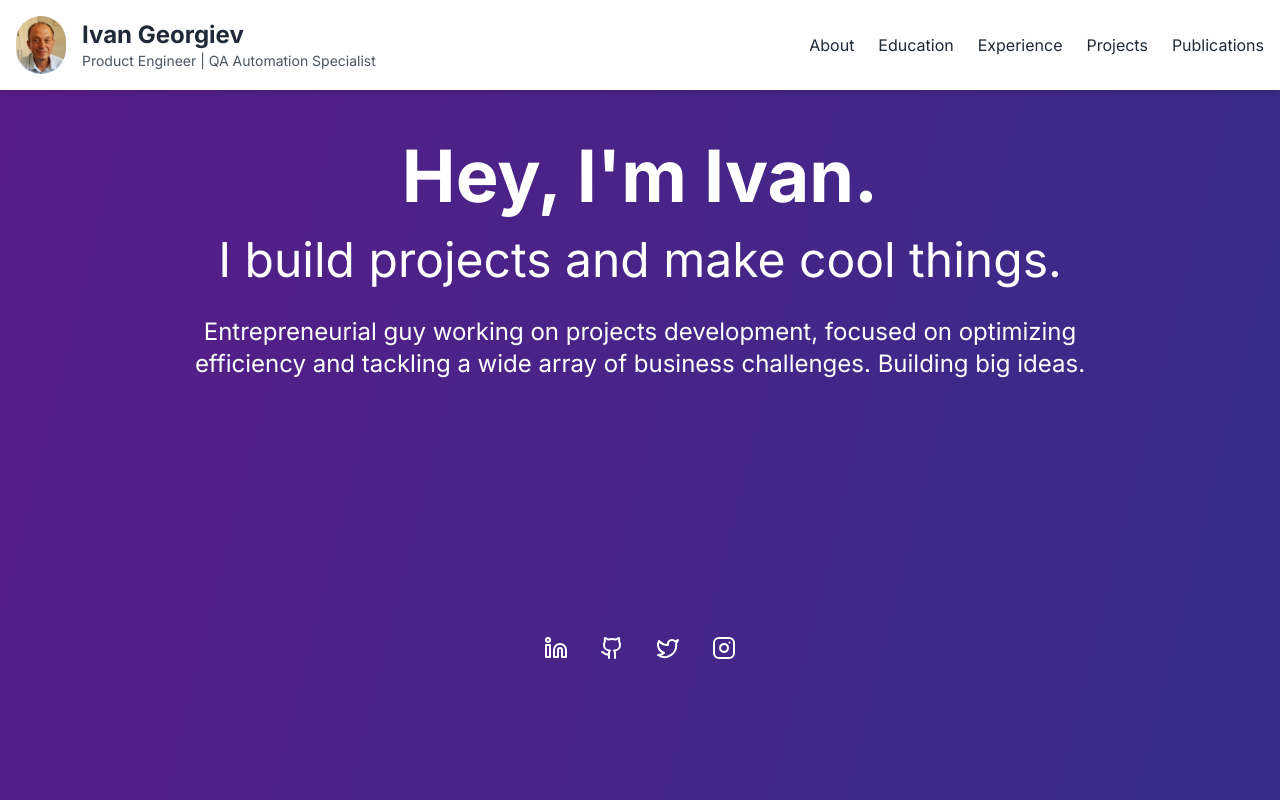
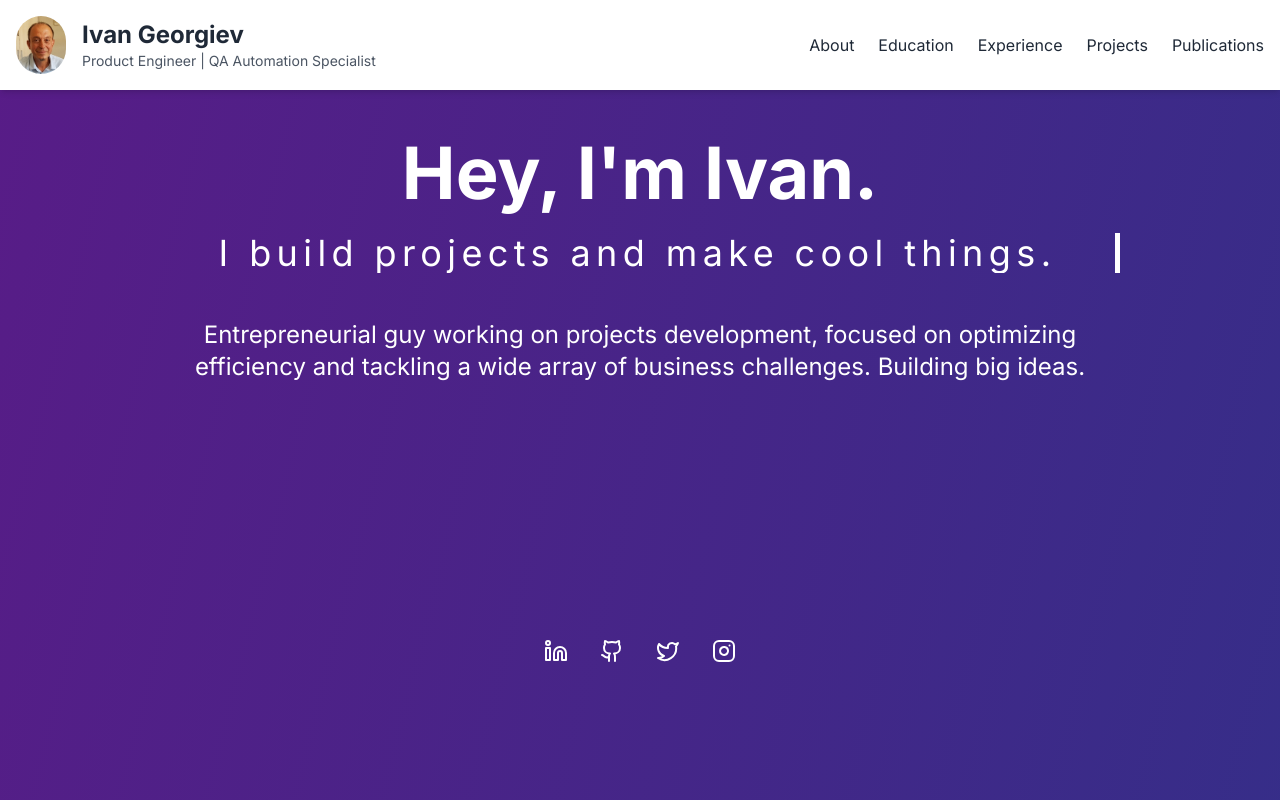
Before and after one commit to i11g/My-new-site, a Next.js app in the folder my-app/: page / in a window 1280 px wide. Shown: the top 800 px of the page. Built offline with nearby package versions, Linux system fonts and the light colour scheme.

Commit message:
files added

```diff
--- a/my-app/src/app/globals.css
+++ b/my-app/src/app/globals.css
@@ -144,3 +144,24 @@
 .animation-delay-1000 {
   animation-delay: 1000ms;
 }
+
+@keyframes typing {
+  from { width: 0 }
+  to { width: 100% }
+}
+
+@keyframes blink-caret {
+  from, to { border-color: transparent }
+  50% { border-color: white }
+}
+
+.handwriting-animation {
+  display: inline-block;
+  overflow: hidden;
+  border-right: .15em solid white;
+  white-space: nowrap;
+  letter-spacing: .15em;
+  animation:
+    typing 3.5s steps(40, end),
+    blink-caret .75s step-end infinite;
+}
--- a/my-app/src/app/page.tsx
+++ b/my-app/src/app/page.tsx
@@ -1,42 +1,66 @@
-import React from 'react'
-import { Linkedin, Github, Twitter, Instagram } from 'lucide-react'
-import About from '@/app/components/About'
-import Education from '@/app/components/Education'
-import Experience from '@/app/components/Experience'
-import Projects from '@/app/components/Projects'
-import Publications from '@/app/components/Publications'
+"use client"
+import React, { useState, useEffect } from 'react';
+import { Linkedin, Github, Twitter, Instagram } from 'lucide-react';
+import About from '@/app/components/About';
+import Education from '@/app/components/Education';
+import Experience from '@/app/components/Experience';
+import Projects from '@/app/components/Projects';
+import Publications from '@/app/components/Publications';
 
 const HomePage = () => {
+  const [text, setText] = useState('');
+  const fullText = "I build projects and make cool things.";
+
+  useEffect(() => {
+    const timer = setTimeout(() => {
+      let index = 0;
+      const typingTimer = setInterval(() => {
+        setText(fullText.slice(0, index));
+        index++;
+        if (index > fullText.length) {
+          clearInterval(typingTimer);
+        }
+      }, 30); // Adjust the speed of typing here
+
+      return () => clearInterval(typingTimer);
+    }, 1000); // Delay before starting the typing animation
+
+    return () => clearTimeout(timer);
+  }, []);
+
   return (
     <div className="min-h-screen bg-gradient-to-br from-purple-900 to-blue-900 text-white">
       {/* Hero Section */}
       <section className="h-screen flex flex-col items-center justify-center">
-        <div className="text-center max-w-5xl mx-auto px-8"> {/* Increased max-width */}
-          <h1 className="text-7xl font-bold mb-6 opacity-0 animate-fade-in-down"> {/* Increased font size and margin */}
+        <div className="text-center max-w-5xl mx-auto px-8">
+          <h1 className="text-7xl font-bold mb-6 animate-fade-in-down">
             Hey, I'm Ivan.
           </h1>
-          <h2 className="text-5xl mb-8 opacity-0 animate-fade-in-up animation-delay-500"> {/* Increased font size and margin */}
-            I build projects and make cool things.
+          <h2 className="text-4xl mb-8 relative h-[1.5em]">
+            <span className="absolute left-0 right-0 overflow-hidden whitespace-nowrap handwriting-animation">
+              {text}
+            </span>
+            <span className="invisible">{fullText}</span>
           </h2>
 
-          <p className="text-2xl mb-64 opacity-0 animate-fade-in animation-delay-1000"> {/* Increased font size and margin */}
+          <p className="text-2xl mb-64 opacity-0 animate-fade-in animation-delay-4000">
             Entrepreneurial guy working on projects development, focused on optimizing efficiency and tackling a wide array of business challenges.
             Building big ideas.
           </p>
 
           {/* Social Icons */}
-          <div className="flex justify-center items-center space-x-8 opacity-0 animate-fade-in animation-delay-1000"> {/* Increased space between icons */}
+          <div className="flex justify-center items-center space-x-8 opacity-0 animate-fade-in animation-delay-4500">
             <a href="https://www.linkedin.com/in/yourusername" target="_blank" rel="noopener noreferrer" className="text-white hover:text-blue-400 transition-all duration-300 ease-in-out">
-              <Linkedin size={24} /> {/* Increased icon size */}
+              <Linkedin size={24} />
             </a>
             <a href="https://github.com/yourusername" target="_blank" rel="noopener noreferrer" className="text-white hover:text-gray-400 transition-all duration-300 ease-in-out">
-              <Github size={24} /> {/* Increased icon size */}
+              <Github size={24} />
             </a>
             <a href="https://twitter.com/yourusername" target="_blank" rel="noopener noreferrer" className="text-white hover:text-blue-300 transition-all duration-300 ease-in-out">
-              <Twitter size={24} /> {/* Increased icon size */}
+              <Twitter size={24} />
             </a>
             <a href="https://www.instagram.com/yourusername" target="_blank" rel="noopener noreferrer" className="text-white hover:text-pink-400 transition-all duration-300 ease-in-out">
-              <Instagram size={24} /> {/* Increased icon size */}
+              <Instagram size={24} />
             </a>
           </div>
         </div>
@@ -48,7 +72,7 @@ const HomePage = () => {
       <Projects />
       <Publications />
     </div>
-  )
-}
+  );
+};
 
-export default HomePage
+export default HomePage;
```
